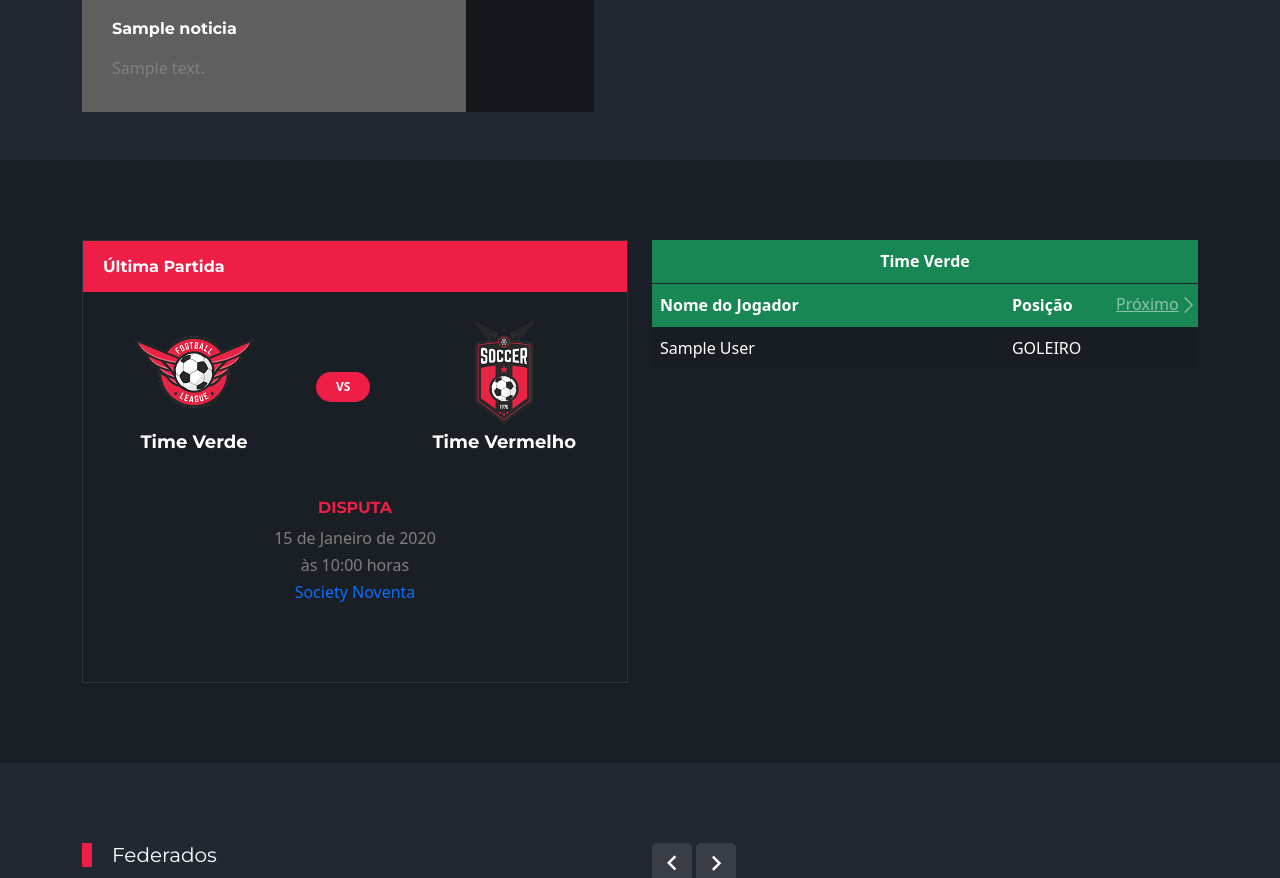
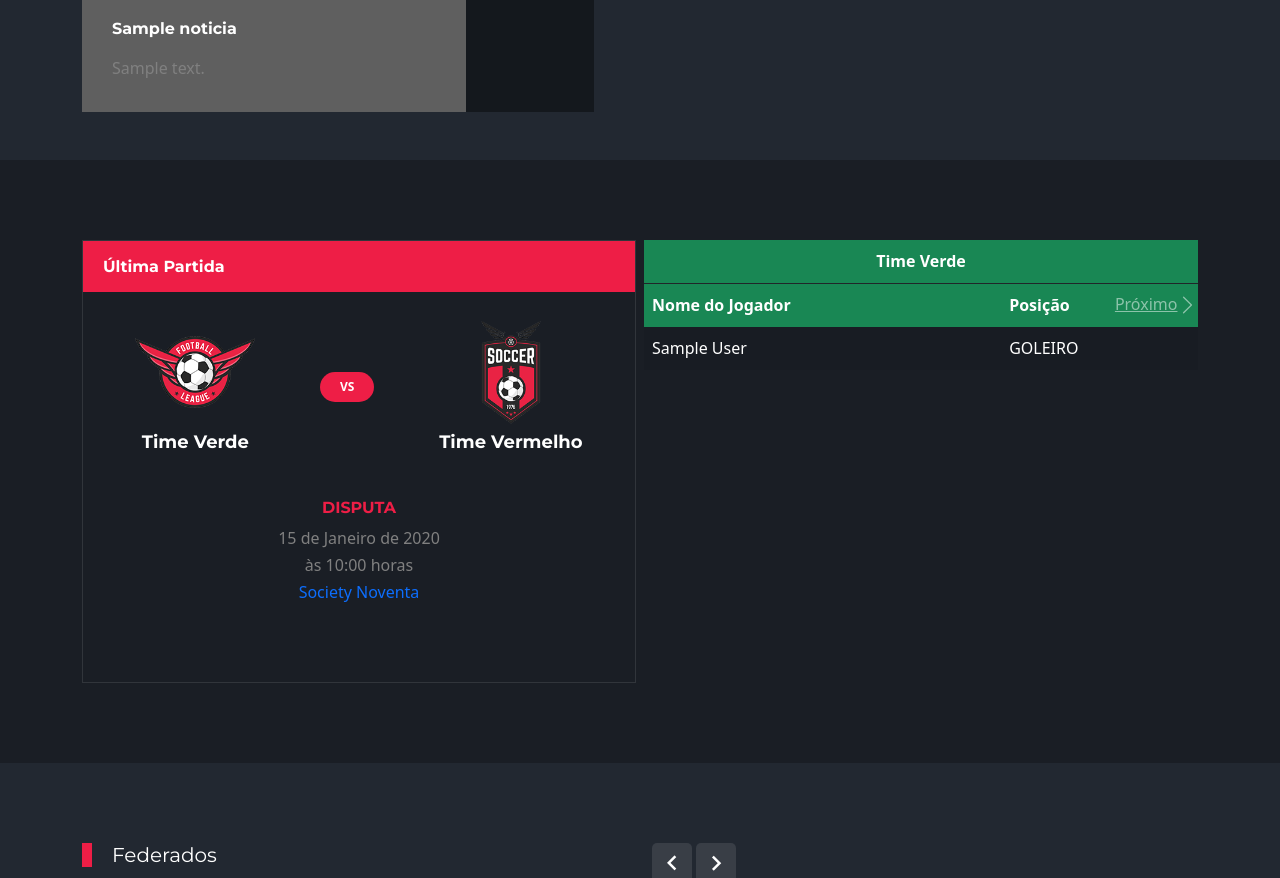
Before and after one commit to leon-rdo/FFBVI, a Django app: page /new/ in a window 1280 px wide. Shown: the part 1515-2393 px from the top of the page. Run offline with Django 4.2, Linux system fonts and the light colour scheme; tables that the repository leaves empty hold one stand-in row (values such as "Sample post"); grey boxes marked "Sample" are stand-in pictures; parts of the project's set-up code (start-up, migrations or seed data) failed here and were passed over; some web fonts are replaced; grey boxes are pictures that could not be loaded.

Commit message:
fix: solve responsiviness issues

```diff
--- a/main/templates/main/new_index.html
+++ b/main/templates/main/new_index.html
@@ -82,7 +82,7 @@
         <h2 class="heading">Últimas notícias</h2>
       </div>
     </div>
-    <div class="row no-gutters">
+    <div class="row no-gutters g-2">
       {% for noticia in noticias %}
       <div class="col-auto">
         <div class="post-entry">
@@ -115,8 +115,8 @@
 {% if partida_destaque and partida_destaque.relacionados.count > 0 %}
 <div class="site-section bg-dark">
   <div class="container">
-    <div class="row" style="max-height: 445px; overflow: hidden;">
-      <div class="col-lg-6">
+    <div class="row disputa g-2">
+      <div class="col-12 col-md-6">
         <div class="widget-next-match">
           <div class="widget-title">
             {% if anterior %}
@@ -155,7 +155,7 @@
           </div>
         </div>
       </div>
-      <div class="col-lg-6">
+      <div class="col-12 col-md-6">
         {% if partida_destaque.sorteada %}
         <div id="carouselTeams" class="carousel slide" data-bs-ride="carousel">
           <div class="carousel-inner">
--- a/static/main/styles/css/style.css
+++ b/static/main/styles/css/style.css
@@ -12,6 +12,7 @@
 .cols-cards:hover .card {
   transform: scale(1.2);
 }
+
 .cols-cards:hover .card .img-1 {
   display: none;
 }
@@ -32,9 +33,11 @@
 .carousel-federados {
   overflow: hidden;
 }
+
 .carousel-federados .carousel-inner {
   overflow: visible;
 }
+
 .carousel-federados button {
   z-index: 999;
 }
@@ -60,6 +63,7 @@
   background-size: 400px;
   background-position: center;
 }
+
 #cara-da-partida .card {
   max-width: 300px;
   box-shadow: 15px 15px 25px black;
@@ -72,15 +76,18 @@ body {
   flex-direction: column;
   min-height: 100vh;
 }
+
 body header #profile-pic-container {
   width: 50px;
   height: 50px;
   overflow: hidden;
 }
+
 body .content {
   flex: 1;
   margin-bottom: 5rem;
 }
+
 body footer {
   margin-top: auto;
 }
@@ -89,10 +96,12 @@ body footer {
   width: 60px;
   transition: all 0.2s ease-out;
 }
+
 .patrocinador figure img:hover {
   transform: translateY(-10px);
   border: 1px blue solid;
 }
+
 .patrocinador figure figcaption {
   width: 100px;
   overflow-wrap: break-word;
@@ -110,10 +119,18 @@ body footer {
   height: 6px;
 }
 
+@media (min-width: 768px) {
+  .disputa {
+    max-height: 500px;
+    overflow: hidden;
+  }
+}
+
 .badge-partidas {
   width: 5.6rem;
   height: 1.6rem;
 }
+
 @media (max-width: 329px) {
   .badge-partidas {
     display: none;
@@ -126,7 +143,8 @@ body footer {
   }
 }
 
-#lotacao-title, #lotacao {
+#lotacao-title,
+#lotacao {
   transition: all 0.6s ease;
 }
 
@@ -149,12 +167,14 @@ body footer {
     transform: rotate(-720deg);
   }
 }
+
 @keyframes move-emoji {
   100% {
     -webkit-transform: translate(-200px, -100px);
     transform: translate(-100px, -100px);
   }
 }
+
 .acao {
   min-width: 80%;
 }
--- a/static/theme/soccer-master/css/style.css
+++ b/static/theme/soccer-master/css/style.css
@@ -1045,9 +1045,19 @@ h5,
   overflow: hidden;
 }
 
-.latest-news .post-entry {
-  aspect-ratio: 16/9;
-  height: 18rem;
+@media (max-width: 991.99px) {
+  .latest-news .post-entry {
+    aspect-ratio: 16/9;
+    width: 100%;
+    margin-bottom: 10px;
+  }
+}
+
+@media (min-width: 992px) {
+  .latest-news .post-entry {
+    aspect-ratio: 16/9;
+    height: 18rem;
+  }
 }
 
 .post-entry img {
```
Also changed, not shown: main/templates/main/federados.html (+6 -2 lines).
